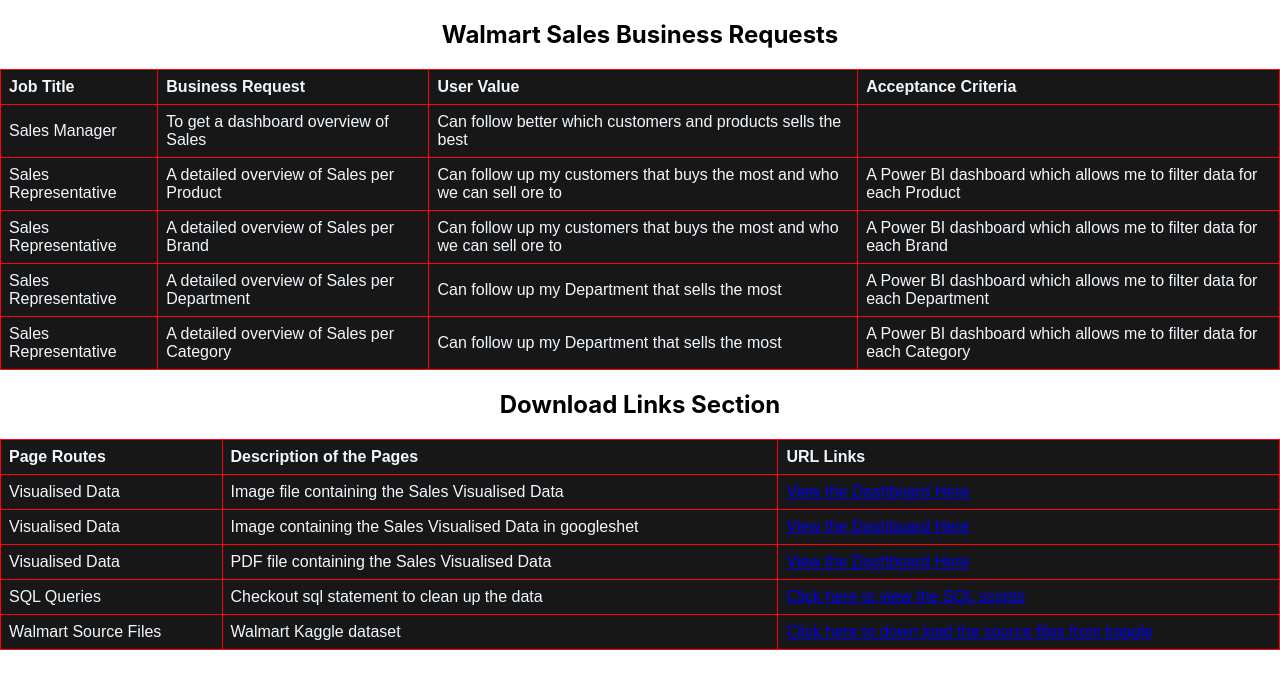
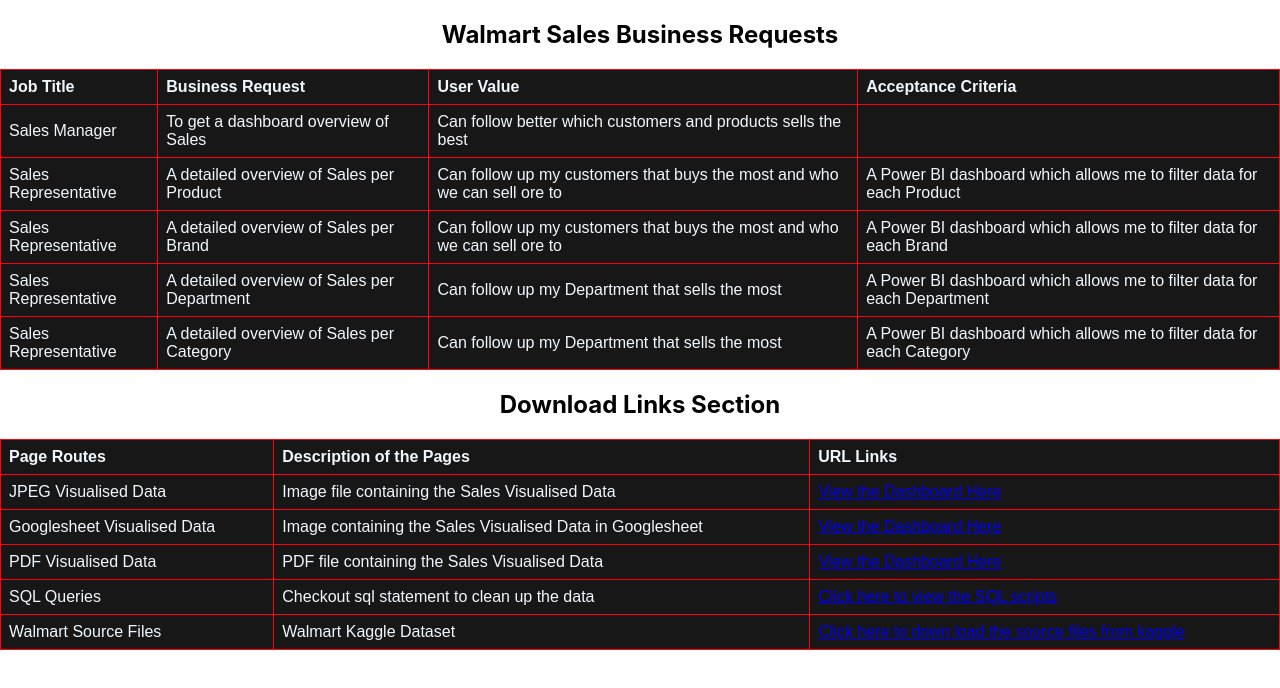
Before and after one commit to JohnKimaiyo/walmart-sales-data-analysis-react-app, a React (Create React App) app: page / in a window 1280 px wide. Shown: the top 688 px of the page. Built offline with nearby package versions, Linux system fonts and the light colour scheme.

Commit message:
final commit

```diff
--- a/src/Header/Header.js
+++ b/src/Header/Header.js
@@ -70,7 +70,7 @@
           <th>URL Links</th>
         </tr>
         <tr>
-          <td>Visualised Data</td>
+          <td>JPEG Visualised Data</td>
           <td>Image file containing the Sales Visualised Data</td>
 
           <td>
@@ -84,8 +84,8 @@
           </td>
         </tr>
         <tr>
-          <td>Visualised Data</td>
-          <td>Image containing the Sales Visualised Data in googleshet</td>
+          <td>Googlesheet  Visualised Data</td>
+          <td>Image containing the Sales Visualised Data in Googlesheet</td>
 
           <td>
             <a
@@ -98,7 +98,7 @@
           </td>
         </tr>
         <tr>
-          <td>Visualised Data</td>
+          <td>PDF Visualised Data</td>
           <td>PDF file containing the Sales Visualised Data</td>
 
           <td>
@@ -126,7 +126,7 @@
         </tr>
         <tr>
           <td>Walmart Source Files </td>
-          <td>Walmart Kaggle dataset</td>
+          <td>Walmart Kaggle Dataset</td>
           <td>
             <a
               href="https://github.com/JohnKimaiyo/walmart-sales-data-analysis-react-app/tree/main/src/Visual%20Report"
```
Also changed, not shown: 2 other files (tests, documents, lock files or other folders).
